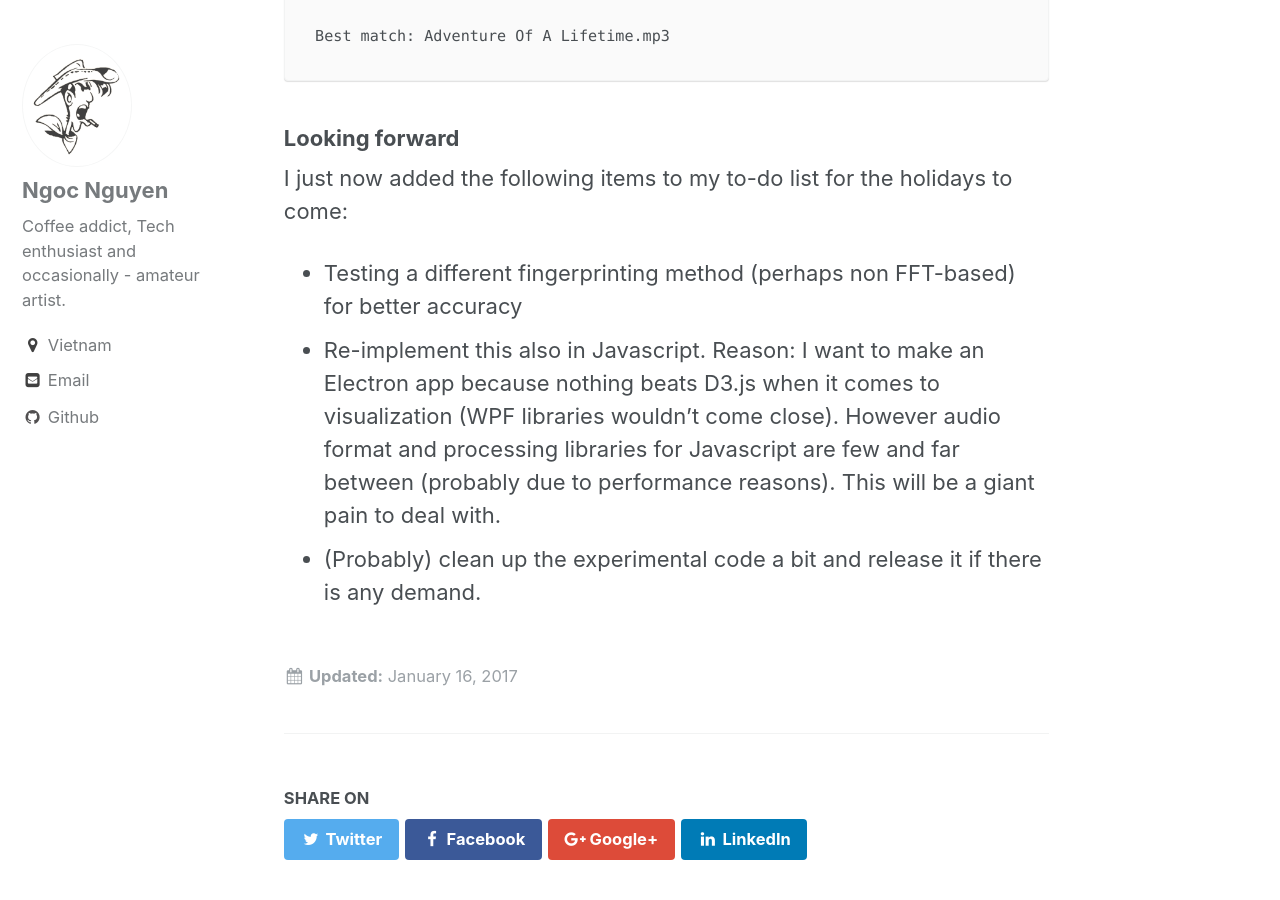
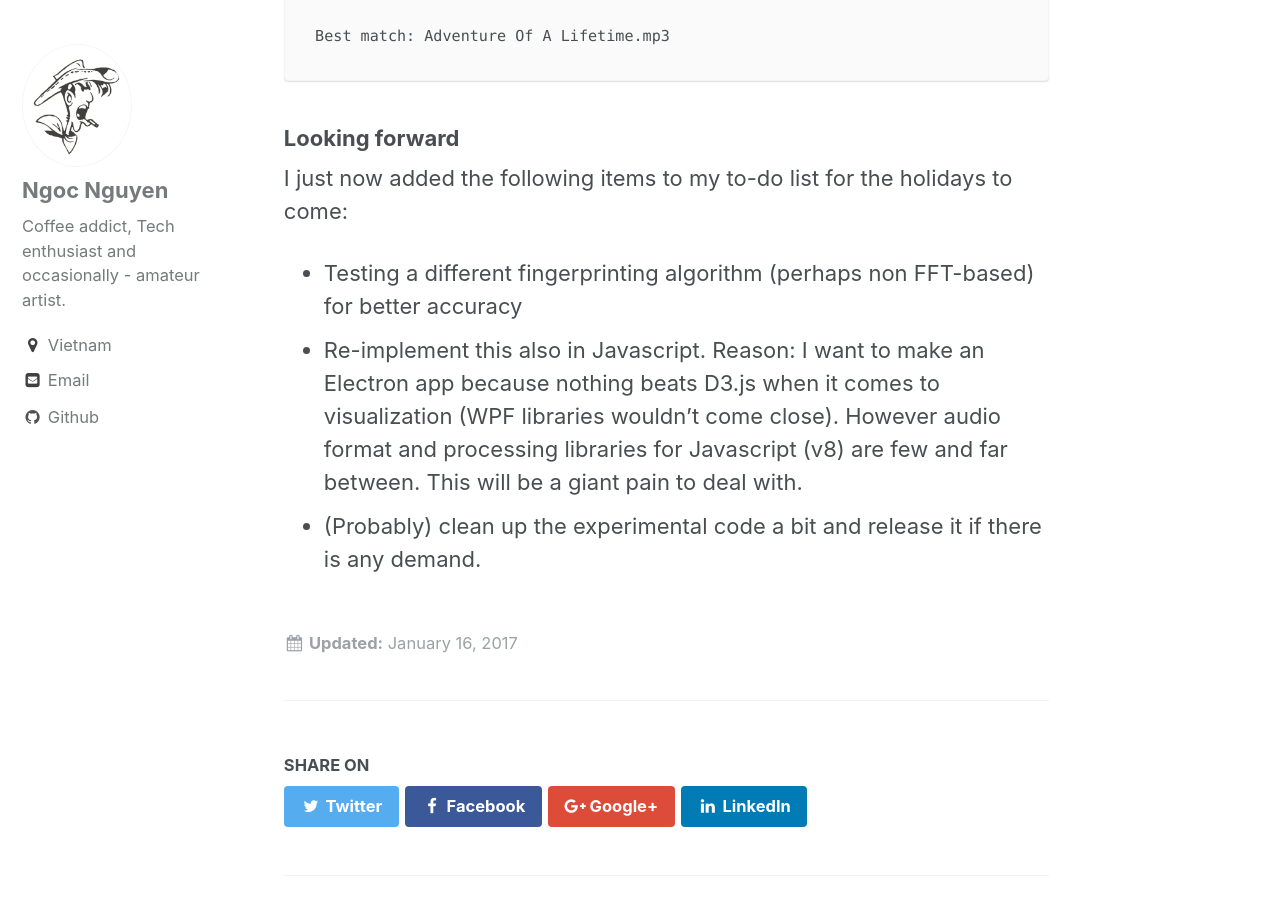
Before and after one commit to luungoc2005/luungoc2005-github-io-old, a Jekyll site: the page built from _posts/2017-1-16-my-shazam-adventure.markdown, in a window 1280 px wide and 900 px high, scrolled down 6920 px. Built offline with Jekyll 4.4.1, drawn with Linux system fonts in a browser that asks for light colours; comment, search, counter and statistics services are not loaded.

Commit message:
rewording

```diff
--- a/_posts/2017-1-16-my-shazam-adventure.markdown
+++ b/_posts/2017-1-16-my-shazam-adventure.markdown
@@ -150,6 +150,6 @@ Best match: Adventure Of A Lifetime.mp3
 
 I just now added the following items to my to-do list for the holidays to come:
 
-* Testing a different fingerprinting method (perhaps non FFT-based) for better accuracy
-* Re-implement this also in Javascript. Reason: I want to make an Electron app because nothing beats D3.js when it comes to visualization (WPF libraries wouldn't come close). However audio format and processing libraries for Javascript are few and far between (probably due to performance reasons). This will be a giant pain to deal with.
+* Testing a different fingerprinting algorithm (perhaps non FFT-based) for better accuracy
+* Re-implement this also in Javascript. Reason: I want to make an Electron app because nothing beats D3.js when it comes to visualization (WPF libraries wouldn't come close). However audio format and processing libraries for Javascript (v8) are few and far between. This will be a giant pain to deal with.
 * (Probably) clean up the experimental code a bit and release it if there is any demand.
```
